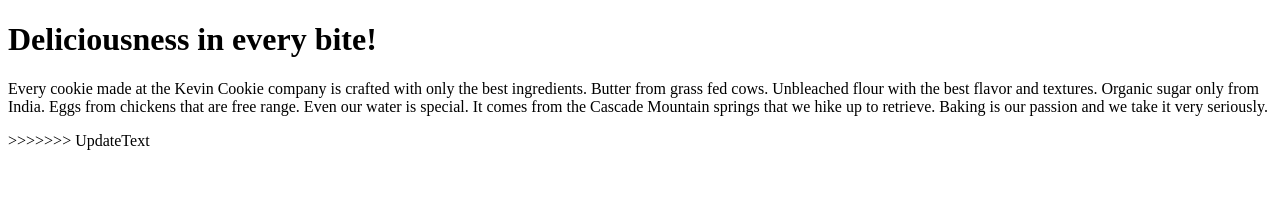
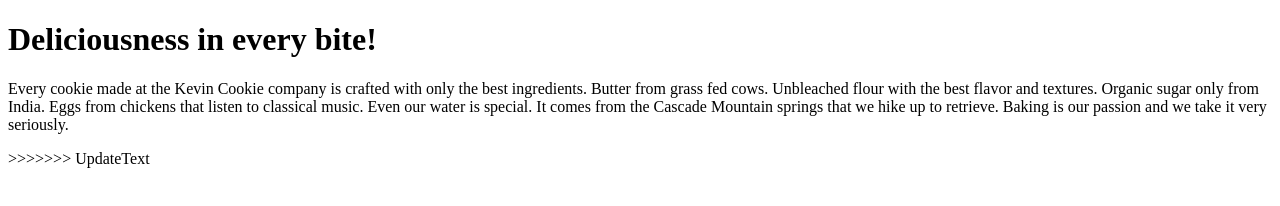
Before and after one commit to MarkKlein98/test, a plain HTML site: page index.htm in a window 1280 px wide. Drawn offline with Linux system fonts and the light colour scheme.

Commit message:
Restored the original file version

```diff
--- a/index.htm
+++ b/index.htm
@@ -4,7 +4,7 @@
 
 <h1>Deliciousness in every bite!</h1>
 
-<p>Every cookie made at the Kevin Cookie company is crafted with only the best ingredients. Butter from grass fed cows. Unbleached flour with the best flavor and textures. Organic sugar only from India. Eggs from chickens that are free range. Even our water is special. It comes from the Cascade Mountain springs that we hike up to retrieve. Baking is our passion and we take it very seriously.</p>
+<p>Every cookie made at the Kevin Cookie company is crafted with only the best ingredients. Butter from grass fed cows. Unbleached flour with the best flavor and textures. Organic sugar only from India. Eggs from chickens that listen to classical music. Even our water is special. It comes from the Cascade Mountain springs that we hike up to retrieve. Baking is our passion and we take it very seriously.</p>
 >>>>>>> UpdateText
 
 </body>
```
